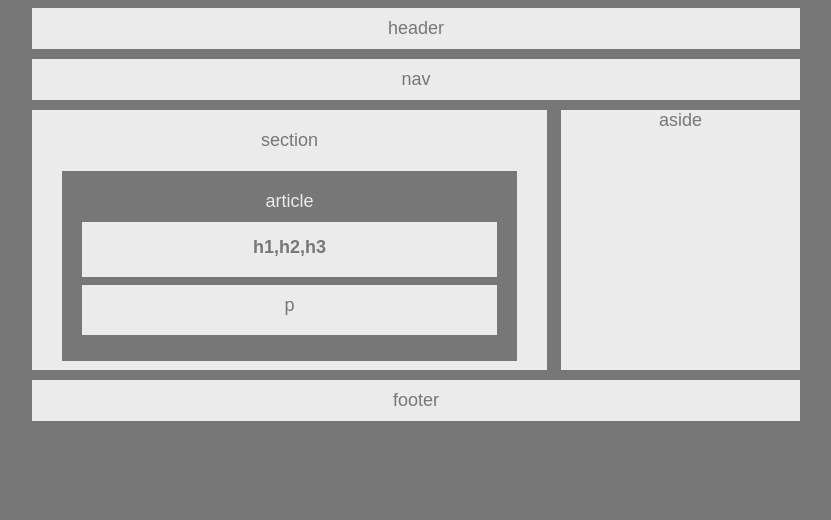
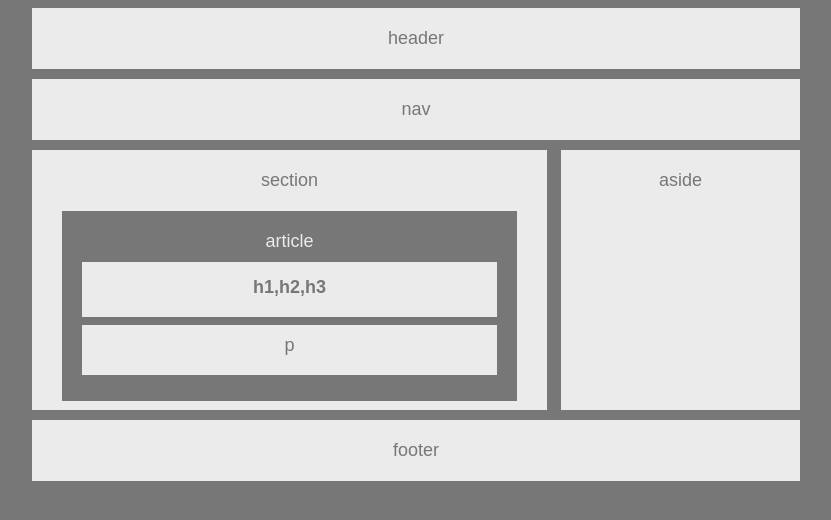
Before and after one commit to BBrier14/HW-Wireframe, a plain HTML site: page index.html in a window 1280 px wide. Shown: the whole page, without its empty margins (72-903 px from the left). Drawn offline with Linux system fonts and the light colour scheme.

Commit message:
Final Rough Draft 2

```diff
--- a/style.css
+++ b/style.css
@@ -11,8 +11,8 @@ body {
     text-align: center;
     margin-left: 10%;
     margin-right: 10%;
-    padding-top: 10px;
-    padding-bottom: 10px;
+    padding-top: 20px;
+    padding-bottom: 20px;
 }
 
 .navigation {
@@ -21,8 +21,8 @@ body {
     margin-left: 10%;
     margin-right: 10%;
     margin-top: 10px;
-    padding-top: 10px;
-    padding-bottom: 10px;
+    padding-top: 20px;
+    padding-bottom: 20px;
 }
 
 #sectionbox {
@@ -73,7 +73,8 @@ body {
     margin-top: 10px;
     margin-left: 625px;
     margin-right: 96px;
-    height: 260px;
+    height: 240px;
+    padding-top: 20px;
 }
 
 footer {
@@ -82,6 +83,6 @@ footer {
     margin-top: 10px;
     margin-left: 10%;
     margin-right: 10%;
-    padding-top: 10px;
-    padding-bottom: 10px;
+    padding-top: 20px;
+    padding-bottom: 20px;
 }
```
